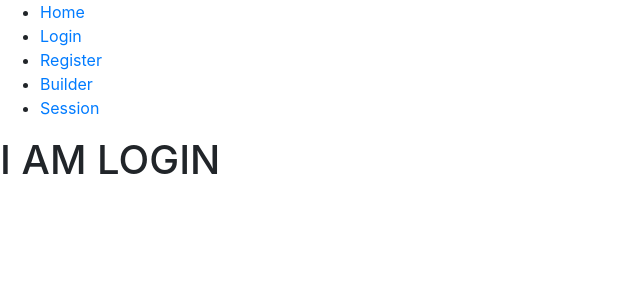
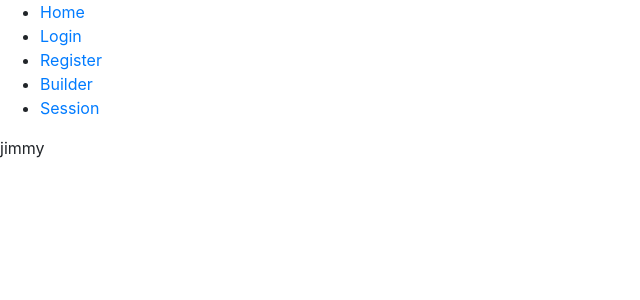
Before and after one commit to Luke-Berzins/Reflexion, a React (Create React App) app in the folder client/: page /login in a window 1280 px wide. Shown: the top 300 px of the page, without its empty margins (0-640 px from the left). Built offline with nearby package versions, Linux system fonts and the light colour scheme; no server answers.

Commit message:
integrating axios

```diff
--- a/client/package.json
+++ b/client/package.json
@@ -1,8 +1,8 @@
 {
   "name": "client",
   "version": "0.1.0",
+  "private": true,
   "proxy": "http://localhost:8080",
-  "private": true,
   "dependencies": {
     "@testing-library/jest-dom": "^5.11.9",
     "@testing-library/react": "^11.2.5",
--- a/client/src/components/Login.jsx
+++ b/client/src/components/Login.jsx
@@ -1,6 +1,27 @@
+import { useState, useEffect } from "react";
+import axios from "axios";
+
 export default function Login(props) {
 
+  const [state, setState] = useState({
+    user: "jimmy"
+  })
+
+  useEffect(() => {
+    Promise.all([
+      axios.get("/api/users"),
+    ]).then((all) => {
+      const jim = all[0].data.users[0].firstname
+      console.log(jim)
+      setState(prev => ({...prev, user: jim }))
+    })
+  }, []);
+
   return (
-    <h1>I AM LOGIN</h1>
+    <div>
+
+      <p>{state.user}</p>
+
+    </div>
   )
 }
```
